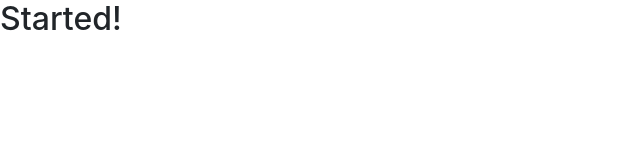
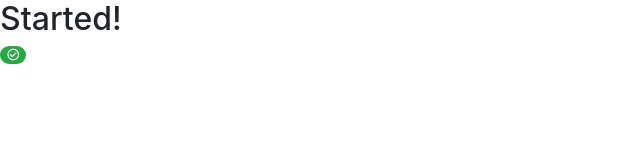
Before and after one commit to marcvg/webpack-starter, a website built with webpack: page src/index.html in a window 1280 px wide. Shown: the full height of the page, 0-640 px from the left. Built offline with nearby package versions, Linux system fonts and the light colour scheme.

Commit message:
added bootstrap and fontawesome styles to html

```diff
--- a/src/index.html
+++ b/src/index.html
@@ -1,5 +1,9 @@
 <html>
     <body>
         <h2>Started!</h2>
+        <div class='badge badge-success badge-pill'>
+            <i class='far fa-check-circle'></i>
+        </div>
+
     </body>
 </html>
```
